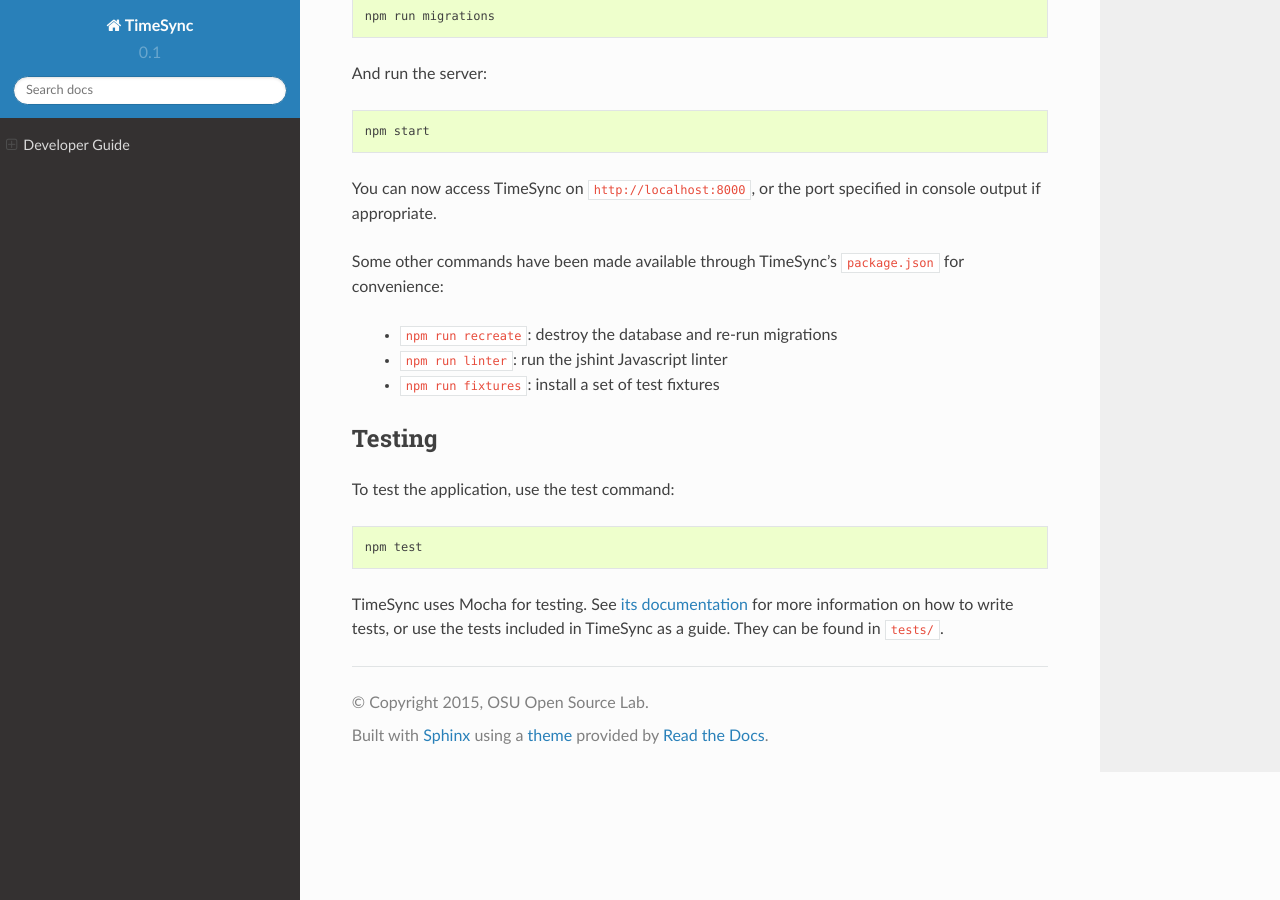
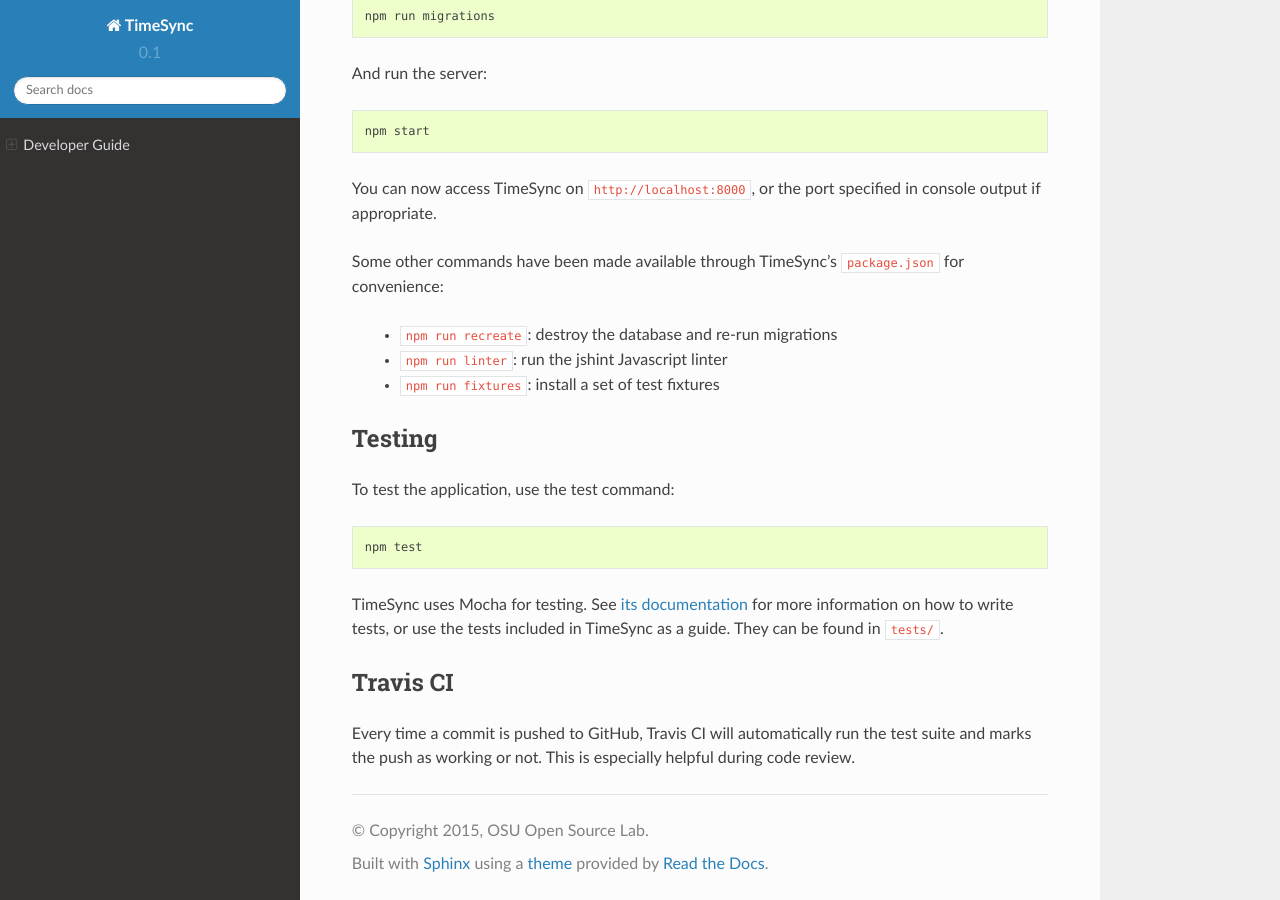
Before and after one commit to osuosl/timesync-node, a Sphinx documentation site: the page built from docs/source/dev/development.rst, in a window 1280 px wide and 900 px high, scrolled down 675 px. Built offline with Sphinx 7.4.7 and the Read the Docs theme 2.0.0, drawn with Linux system fonts in a browser that asks for light colours.

Commit message:
Add travis docs

```diff
--- a/docs/source/dev/development.rst
+++ b/docs/source/dev/development.rst
@@ -55,3 +55,10 @@
 can be found in ``tests/``.
 
 .. _`its documentation`: http://mochajs.org/
+
+Travis CI
+---------
+
+Every time a commit is pushed to GitHub, Travis CI will automatically run the
+test suite and marks the push as working or not. This is especially helpful
+during code review.
```
